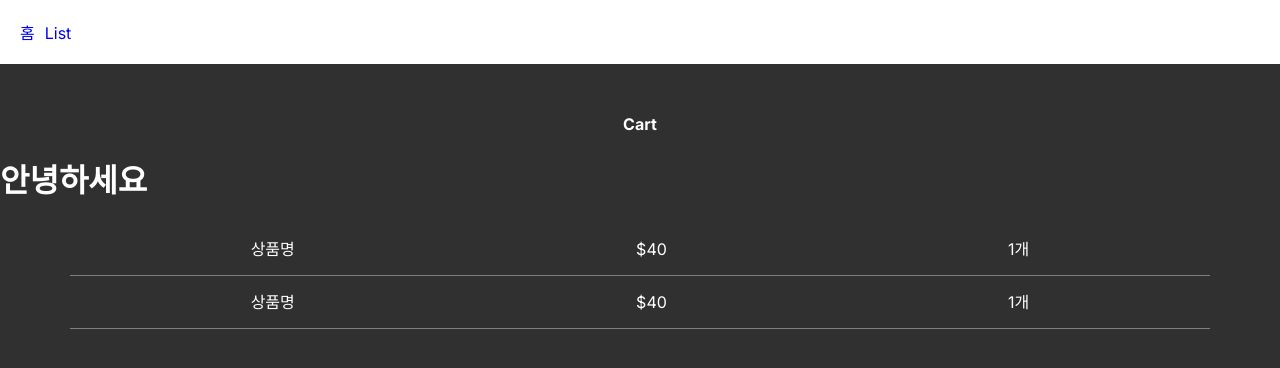
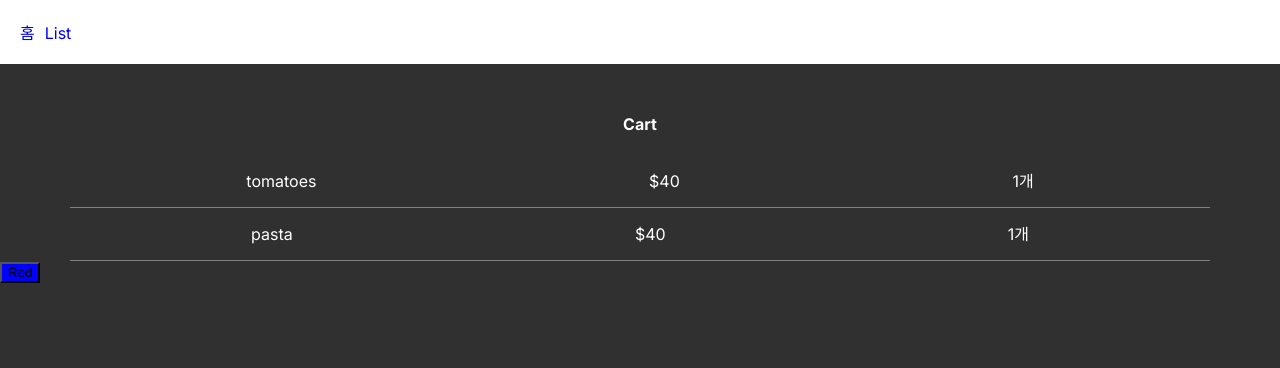
Before and after one commit to yongsin729/nextjs-practice, a Next.js app: page /cart in a window 1280 px wide. Shown: the top 368 px of the page. Built offline with nearby package versions, Linux system fonts and the light colour scheme.

Commit message:
cart component2

```diff
--- a/app/cart/page.js
+++ b/app/cart/page.js
@@ -3,26 +3,33 @@
 import 작명 from './data1.js'
 
 export default function Cart() {
+  let 장바구니=['tomatoes','pasta']
   return (
     <div>
       <h4 className="title">Cart</h4>
-      <작명></작명>
-      <CartItem/>
-      <CartItem/>
+      {/* <작명></작명> */}
+      <CartItem item={장바구니[0]}/>
+      <CartItem item={장바구니[1]}/>
+      <Btn color="blue"/>
        </div>
   )
 }
 
-function CartItem(){// 아무데나 대충 만든건 server component
+function Btn(props){
+  return(
+    <button style={{background:props.color}}>Red</button>
+  )
+}
+function CartItem(props){// 아무데나 대충 만든건 server component
   return(
     <div className="cart-item">
-        <p>상품명</p>
+        <p>{props.item}</p>
         <p>$40</p>
         <p>1개</p>
       </div>
   )
 }
-
+//deduplication : fetch로 데이터를 여러개 가져오면 1개로 압축해줌
 //'use client' 를 위에 쓰면 client component
 // server에서는 html에 자바스크립트 사용불가. 단 로딩속도가 매우 빠름. 검색엔진 노출 유리
 //client에서는 로딩속도느림, hydration(html을 리액트로 분석하는) 필요.
```
